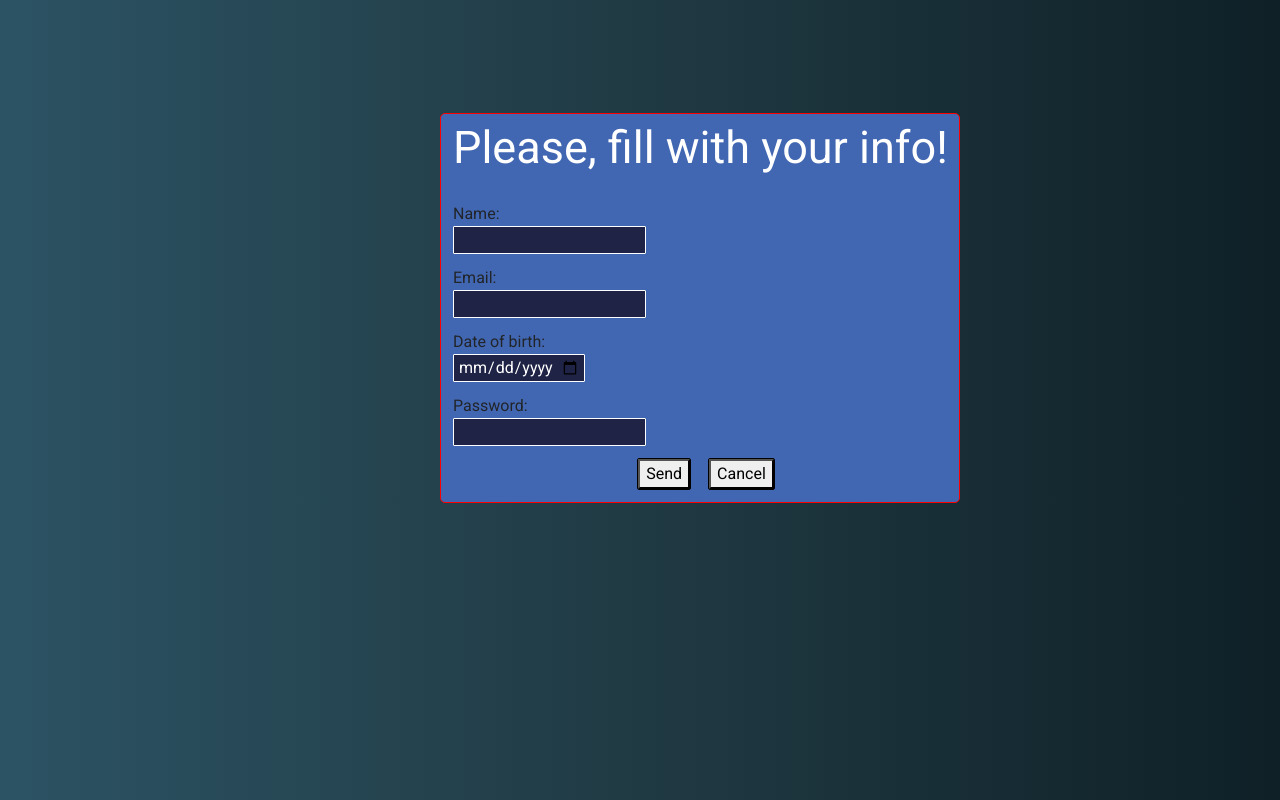
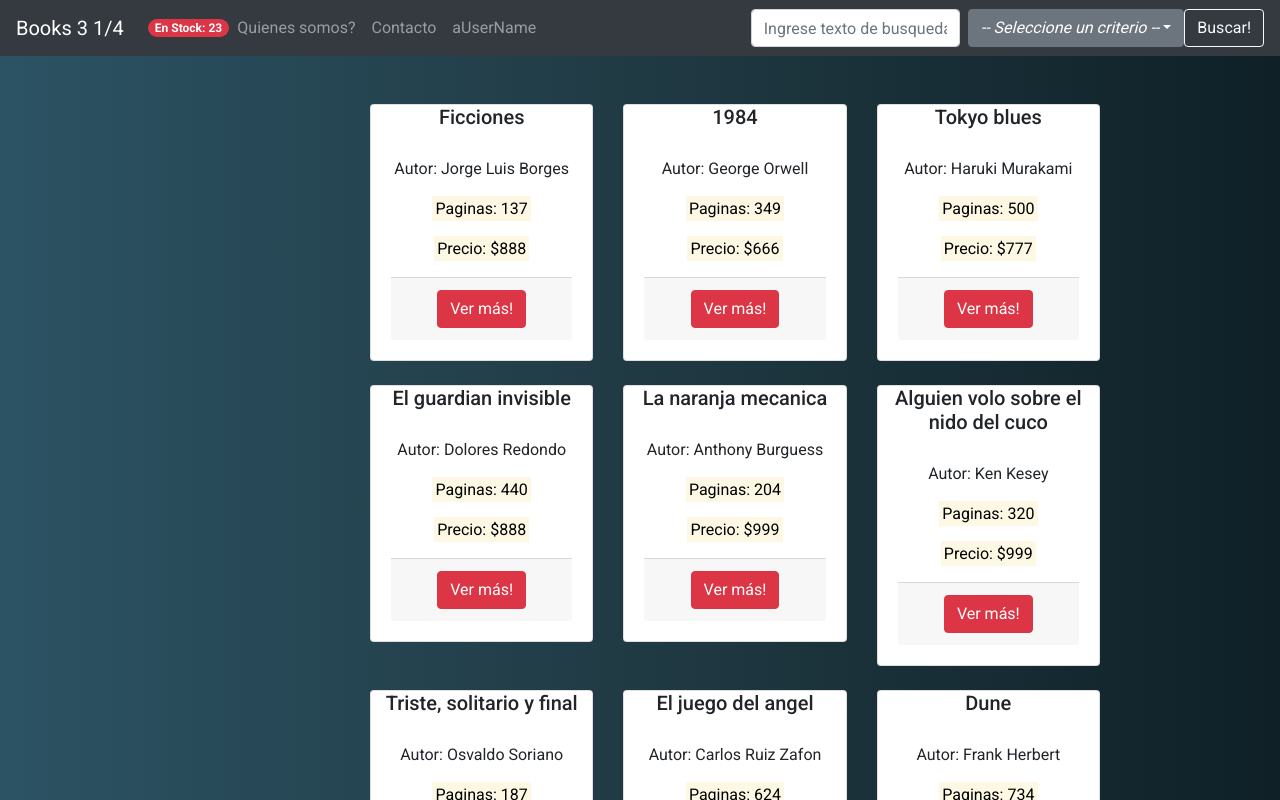
Before and after one commit to ValenzuelaH/nombrePendienteII-Front, a React (Create React App) app: page / in a window 1280 px wide. Shown: the top 800 px of the page. Built offline with nearby package versions, Linux system fonts and the light colour scheme.

Commit message:
Adding last details in navbar no-logic

```diff
--- a/src/components/CriteriaDropdown.jsx
+++ b/src/components/CriteriaDropdown.jsx
@@ -1,38 +1,23 @@
 import React from 'react';
 
-var dropDownItems = [ {"code":"0", "name":"-- Seleccione un criterio --"},
+var dropDownItems = [ {"code":"0", "name":"Nombre (libro)", "route":"/contact"},
+                      {"code":"2", "name":"Nombre (Autor)"},
                       {"code":"1", "name":"ID"},
-                      {"code":"2", "name":"Nombre (libro)"},
-                      {"code":"3", "name":"Nombre (Autor)"},
-                      {"code":"4", "name":"Género"}
+                      {"code":"3", "name":"Género"}
                     ]
 
 class CriteriaDropdown extends React.Component{
-
-    constructor(props){
-        super(props);
-        this.state={
-            select: 0
-        }
-        this.select = this.select.bind(this)
-    }
-
-    select(index){
-        this.setState({select:index})
-    }
-
     render(){
         return(
             <div class="dropdown">
                 <button class="btn btn-secondary dropdown-toggle" type="button" id="dropdownMenu2" data-toggle="dropdown" aria-haspopup="true" aria-expanded="false">
-                     {dropDownItems.find(e => e.code == this.state.select).name}
+                    <i>-- Seleccione un criterio --</i>
             </button>
                 <div class="dropdown-menu" aria-labelledby="dropdownMenu2">
-                    <button class="dropdown-item" type="button" onClick={this.select(0)}>       <i>-- Seleccione un criterio --</i></button>
-                    <button class="dropdown-item" type="button" onClick={this.select(1)}>       ID</button>
-                    <button class="dropdown-item" type="button" onClick={this.select(2)}>       Nombre <i>(libro)</i></button>
-                    <button class="dropdown-item" type="button" onClick={this.select(3)}>       Nombre <i>(Autor)</i></button>
-                    <button class="dropdown-item" type="button" onClick={this.select(4)}>       Género</button>
+                    <button class="dropdown-item active" type="button">       Nombre <i>(libro)</i></button>
+                    <button class="dropdown-item" type="button">       Nombre <i>(Autor)</i></button>
+                    <button class="dropdown-item" type="button">       ID</button>
+                    <button class="dropdown-item" type="button">       Género</button>
                  </div>
             </div>
        )}
--- a/src/index.js
+++ b/src/index.js
@@ -3,10 +3,12 @@ import ReactDOM from 'react-dom';
 
 import './index.css';
 import App from './App';
+import Navigation from './components/Navigation';
 import Register from './Register'
+import Router from './Router';
 import * as serviceWorker from './serviceWorker';
 
-ReactDOM.render(<Register/>, document.getElementById('root'));
+ReactDOM.render(<Router/>, document.getElementById('root'));
 
 // If you want your app to work offline and load faster, you can change
 // unregister() to register() below. Note this comes with some pitfalls.
```
